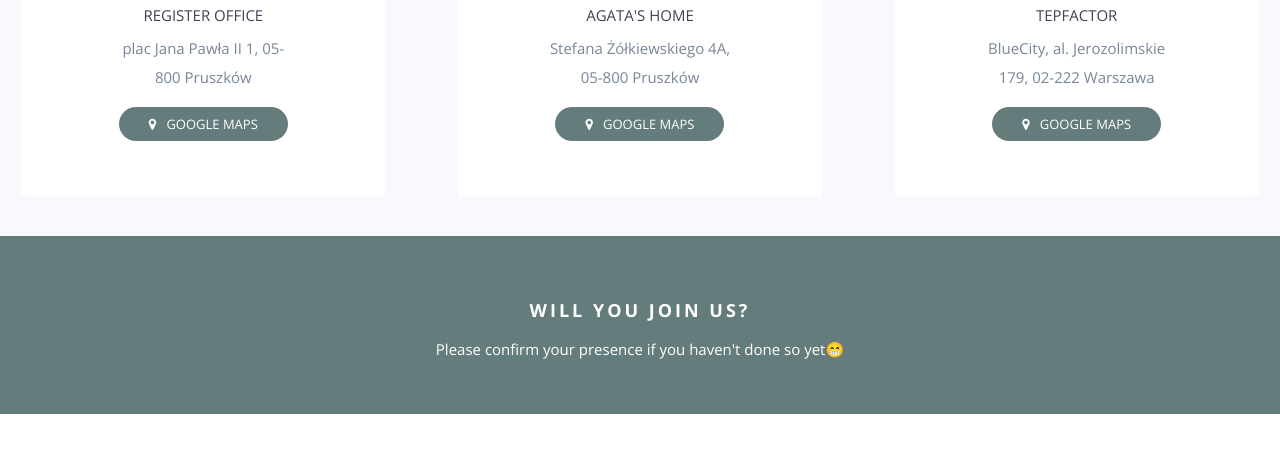
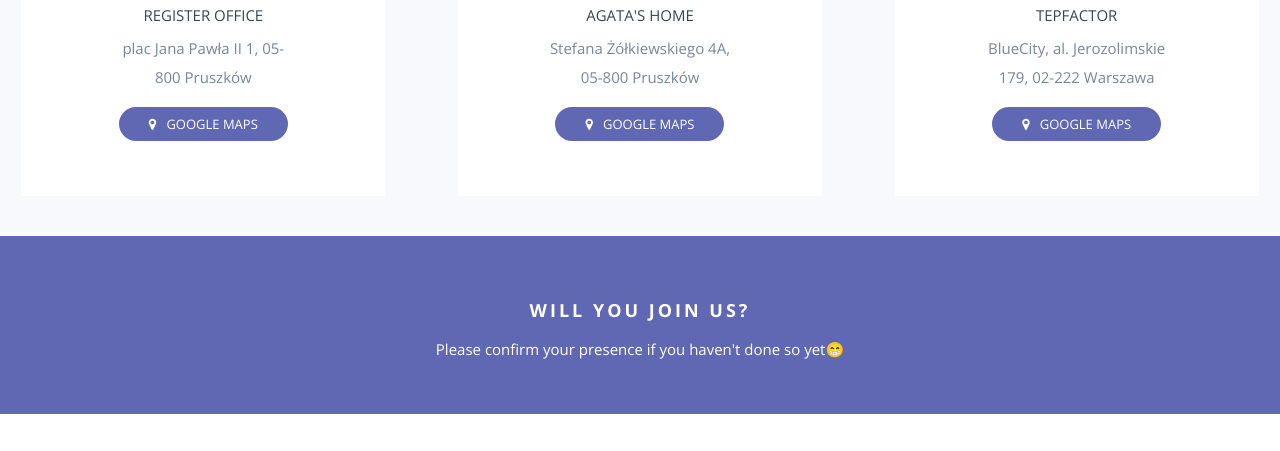
Before and after one commit to agata-mateusz-wedding/agata-mateusz-wedding.github.io, a website: page index.html in a window 1280 px wide. Shown: the part 1923-2374 px from the top of the page. Drawn offline with nearby package versions, Linux system fonts and the light colour scheme; files whose address does not match are found by name.

Commit message:
Update theme color to blue

```diff
--- a/index.html
+++ b/index.html
@@ -548,7 +548,7 @@
                             </div>
                             <div class="row text-center">
                                 <div class="col-md-6 col-md-offset-3" style="padding: 5px;">
-                                    <a class="btn btn-fill btn-small" style="background-color:rgb(101,124,124); border:rgb(101,124,124)"
+                                    <a class="btn btn-fill btn-small" style="background-color:rgb(96, 104, 179); border:rgb(96, 104, 179)"
                                     href="https://maps.app.goo.gl/oN33gn6uN1wwoYss5" target="_blank"><i class="fa fa-map-marker"></i>&nbsp;&nbsp; Google Maps
                                     </a>
                                 </div>
@@ -568,7 +568,7 @@
                             </div>
                             <div class="row text-center">
                                 <div class="col-md-6 col-md-offset-3" style="padding: 5px;">
-                                    <a class="btn btn-fill btn-small" style="background-color:rgb(101,124,124); border:rgb(101,124,124)"
+                                    <a class="btn btn-fill btn-small" style="background-color:rgb(96, 104, 179); border:rgb(96, 104, 179)"
                                     href="https://maps.app.goo.gl/pvMQxFh3tYPoSxbv9" target="_blank"><i class="fa fa-map-marker"></i>&nbsp;&nbsp; Google Maps
                                     </a>
                                 </div>
@@ -588,7 +588,7 @@
                             </div>
                             <div class="row text-center">
                                 <div class="col-md-6 col-md-offset-3" style="padding: 5px;">
-                                    <a class="btn btn-fill btn-small" style="background-color:rgb(101,124,124); border:rgb(101,124,124)"
+                                    <a class="btn btn-fill btn-small" style="background-color:rgb(96, 104, 179); border:rgb(96, 104, 179)"
                                     href="https://maps.app.goo.gl/X12J3CHJEaqyFGka6" target="_blank"><i class="fa fa-map-marker"></i>&nbsp;&nbsp; Google Maps
                                     </a>
                                 </div>
@@ -673,7 +673,7 @@
     </div>
 </section> -->
 
-<section class="section-padding eng-text" id="rsvp-date" style="background: rgb(101,124,124);">
+<section class="section-padding eng-text" id="rsvp-date" style="background: rgb(96, 104, 179);">
     <div class="container">
         <div class="row">
             <div class="col-md-12 text-center">
```
Also changed, not shown: css/styles.min.css.
